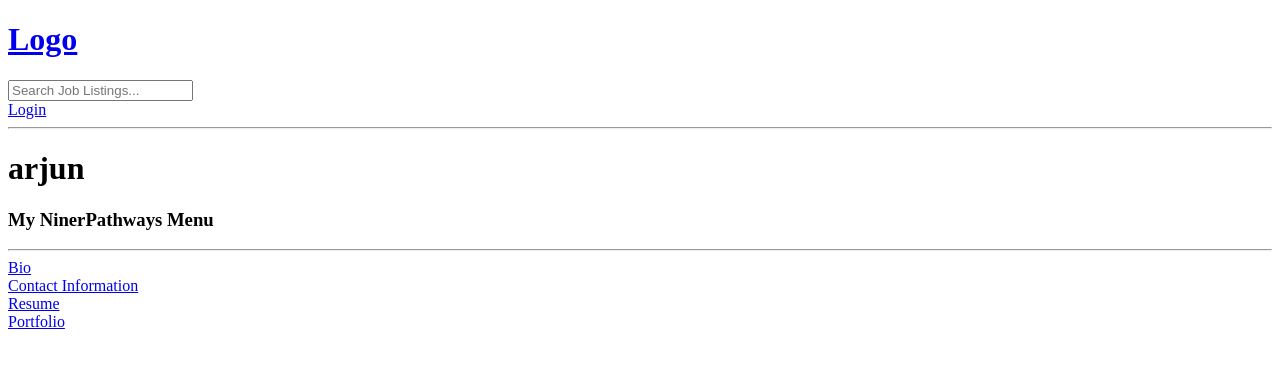
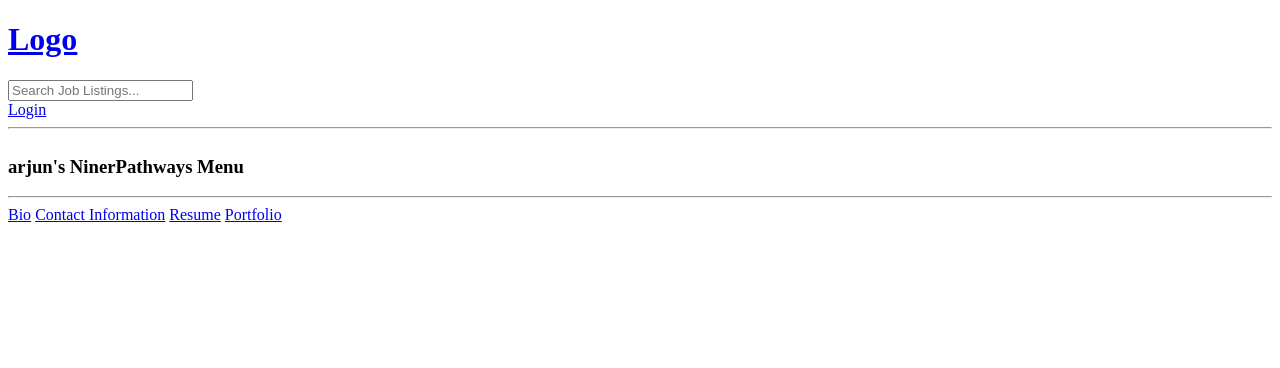
Before and after one commit to noahx937/team16se, a Django app: page /profile/4/ in a window 1280 px wide. Shown: the top 368 px of the page. Run offline with Django 5.2, Linux system fonts and the light colour scheme; data comes from the database, SQL or seed files in the repository; both versions use the stored data as it was after the commit.

Commit message:
changed profile html and cleaned
fixed clumped text

```diff
--- a/base/templates/base/profile.html
+++ b/base/templates/base/profile.html
@@ -6,34 +6,45 @@
     .home-container {
         display: grid;
         grid-template-columns: 1fr 3fr;
+        gap: 20px;
     }
+
+    .profile-container {
+        display: flex;
+        flex-direction: column;
+        gap: 20px;
+    }
+
+    .menu {
+        border: 1px solid #ccc;
+        padding: 20px;
+    }
+
+    .menu a {
+        display: block;
+        margin-bottom: 10px;
+        color: #007BFF;
+        text-decoration: none;
+    }
+
+    .menu a:hover {
+        text-decoration: underline;
+    }
+
 </style>
-
-<h1>{{user.username}}</h1>
 
 <div class="profile-container">
 
     <div>
-        <h3>My NinerPathways Menu</h3>
+        <h3>{{user.username}}'s NinerPathways Menu</h3>
         <hr>
 
-        <div>
             <a href="{% url 'home' %}">Bio</a>
-        </div>
-
-        <div>
             <a href="{% url 'home' %}">Contact Information</a>
-        </div>
-
-        <div>
             <a href="{% url 'home' %}">Resume</a>
-        </div>
-
-        <div>
             <a href="{% url 'home' %}">Portfolio</a>
-        </div>
 
     </div>
 
-
+</div>
 {% endblock content %}
```
Also changed, not shown: db.sqlite3.
